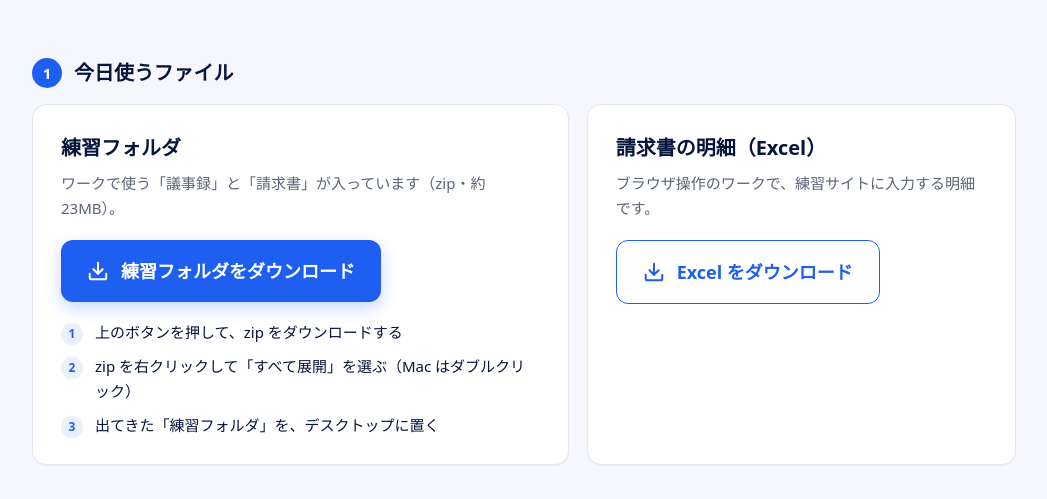
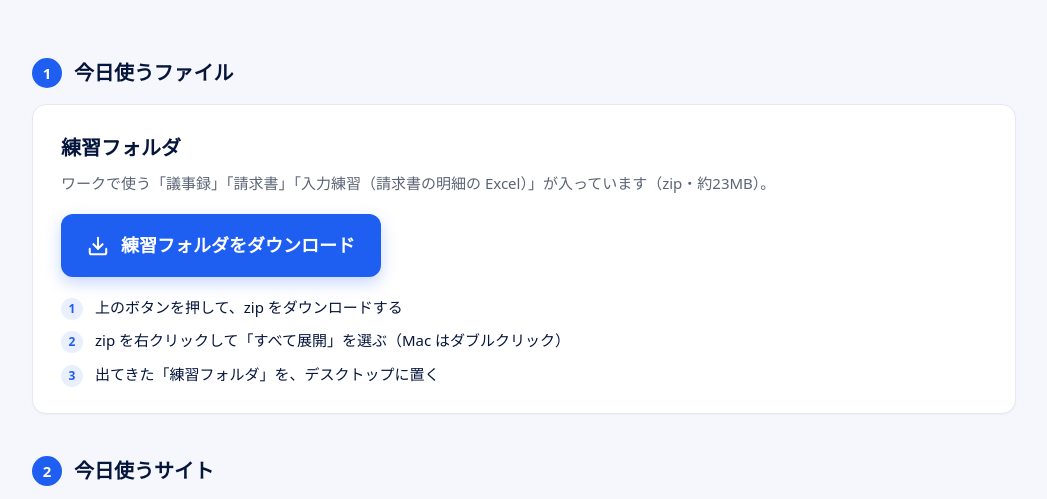
Before and after one commit to yudaiishii585/kyoshin, a plain HTML site: page index.html in a window 1280 px wide. Shown: the part 280-779 px from the top of the page, without its empty margins (116-1163 px from the left). Drawn offline with Linux system fonts and the light colour scheme.

Commit message:
Excel の別枠を外す（練習フォルダの中に入れた）

```diff
--- a/index.html
+++ b/index.html
@@ -22,7 +22,7 @@ a{color:inherit;text-decoration:none}
 main{max-width:1040px;margin:0 auto;padding:8px 28px 72px}
 h2{display:flex;align-items:center;gap:12px;margin:40px 0 14px;font-size:20px}
 h2 i{flex:none;width:30px;height:30px;border-radius:50%;background:var(--blue);color:#fff;font:700 15px/30px system-ui;text-align:center;font-style:normal}
-.main{display:grid;grid-template-columns:1.25fr 1fr;gap:18px}
+.main{display:grid;grid-template-columns:1fr;gap:18px}
 .card{background:#fff;border:1px solid var(--line);border-radius:14px;padding:26px 28px;box-shadow:0 1px 2px rgba(5,21,59,.04)}
 .card h3{margin:0 0 6px;font-size:20px}
 .card p{margin:0;color:var(--sub);font-size:15px}
@@ -57,7 +57,7 @@ footer{max-width:1040px;margin:0 auto;padding:0 28px 48px;color:var(--sub);font-
   <div class="main">
     <div class="card">
       <h3>練習フォルダ</h3>
-      <p>ワークで使う「議事録」と「請求書」が入っています（zip・約23MB）。</p>
+      <p>ワークで使う「議事録」「請求書」「入力練習（請求書の明細の Excel）」が入っています（zip・約23MB）。</p>
       <a class="dl" href="renshu-folder.zip" download="練習フォルダ.zip">
         <svg width="22" height="22" viewBox="0 0 24 24" fill="none" stroke="currentColor" stroke-width="2.2" stroke-linecap="round" stroke-linejoin="round"><path d="M12 3v12"/><path d="m7 10 5 5 5-5"/><path d="M21 15v4a2 2 0 0 1-2 2H5a2 2 0 0 1-2-2v-4"/></svg>
         練習フォルダをダウンロード
@@ -67,14 +67,6 @@ footer{max-width:1040px;margin:0 auto;padding:0 28px 48px;color:var(--sub);font-
         <li>zip を右クリックして「すべて展開」を選ぶ（Mac はダブルクリック）</li>
         <li>出てきた「練習フォルダ」を、デスクトップに置く</li>
       </ol>
-    </div>
-    <div class="card">
-      <h3>請求書の明細（Excel）</h3>
-      <p>ブラウザ操作のワークで、練習サイトに入力する明細です。</p>
-      <a class="dl sub" href="meisai.xlsx" download="請求書の明細.xlsx">
-        <svg width="22" height="22" viewBox="0 0 24 24" fill="none" stroke="currentColor" stroke-width="2.2" stroke-linecap="round" stroke-linejoin="round"><path d="M12 3v12"/><path d="m7 10 5 5 5-5"/><path d="M21 15v4a2 2 0 0 1-2 2H5a2 2 0 0 1-2-2v-4"/></svg>
-        Excel をダウンロード
-      </a>
     </div>
   </div>
 
```
